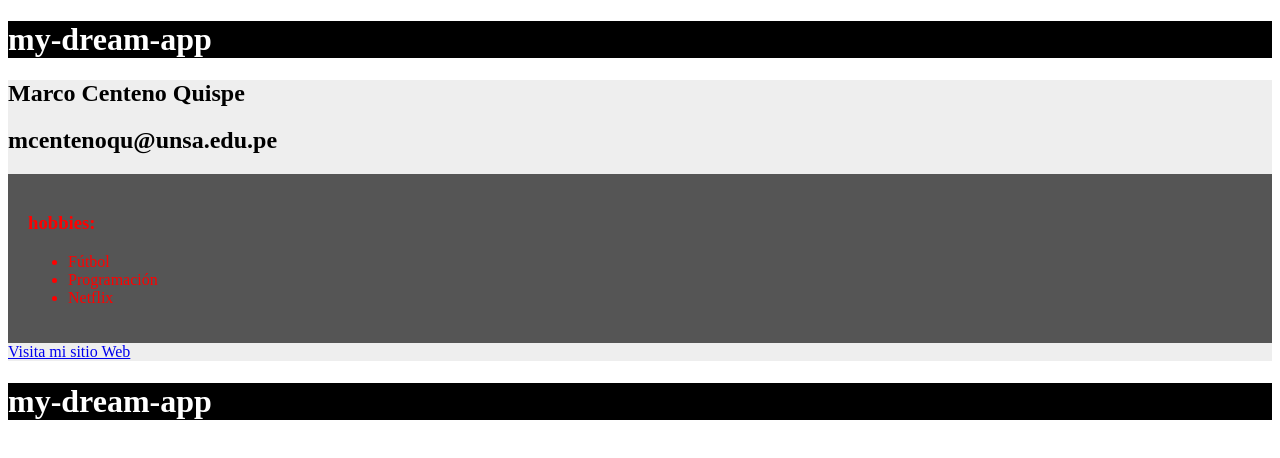
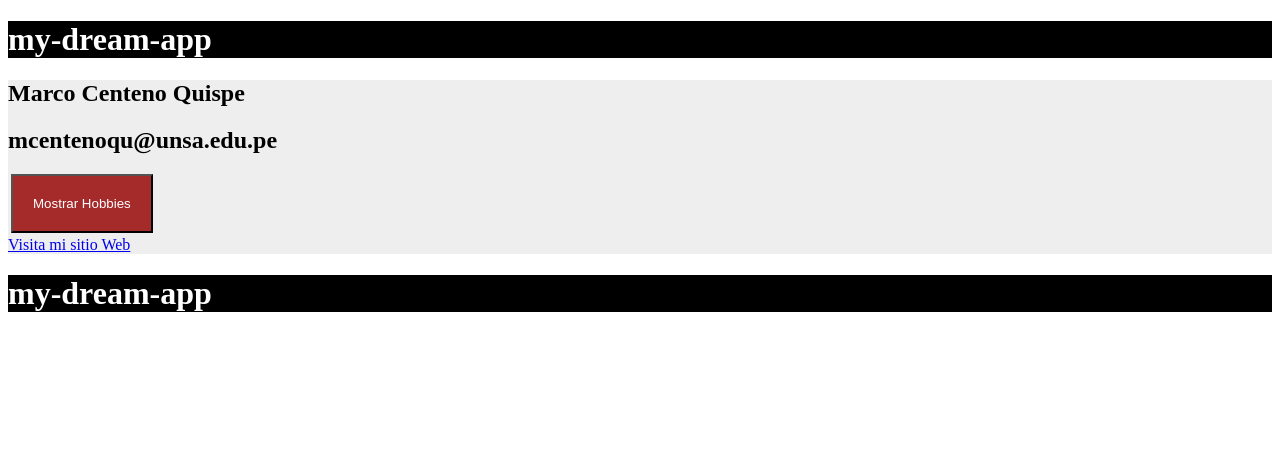
Before and after one commit to M-UNSA/Angular-My-Dream-App, an Angular app: page / in a window 1280 px wide. Shown: the top 458 px of the page. Built offline with nearby package versions, Linux system fonts and the light colour scheme.

Commit message:
Agregando un botón para mostrar Hobbies

```diff
--- a/src/app/app.component.css
+++ b/src/app/app.component.css
@@ -13,3 +13,11 @@
     color: red;
     padding: 20px;
 }
+
+.btn {
+    padding: 20px;
+    color: white;
+    background-color: brown;
+    display: block;
+    margin: 3px;
+}
--- a/src/app/app.component.html
+++ b/src/app/app.component.html
@@ -7,8 +7,9 @@
   <h2>{{ name }}</h2>
   <h2>{{ email }}</h2>
 
-  <div *ngIf="showhobbies()" class="component2">
-    <h3>hobbies:</h3>
+  <button (click)="toggleHobbies()" class="btn">Mostrar Hobbies</button>
+  <div *ngIf="showHobbies" class="component2">
+    <h3>hobbies</h3>
     <ul>
       <li *ngFor="let hobby of hobbies">{{ hobby }}</li>
     </ul>
--- a/src/app/app.component.ts
+++ b/src/app/app.component.ts
@@ -11,6 +11,7 @@
   email; // : string;
   webpage : string;
   hobbies : string[];
+  showHobbies : boolean;
 
   constructor() {
     console.log("Constructor working...");
@@ -18,9 +19,10 @@
     this.email = "mcentenoqu@unsa.edu.pe";
     this.webpage = "http://www.unsa.edu.pe";
     this.hobbies = ["Fútbol","Programación","Netflix"];
+    this.showHobbies = false;
   }
 
-  showhobbies() {
-    return true;
+  toggleHobbies(){
+    this.showHobbies = !this.showHobbies;
   }
 }
```
